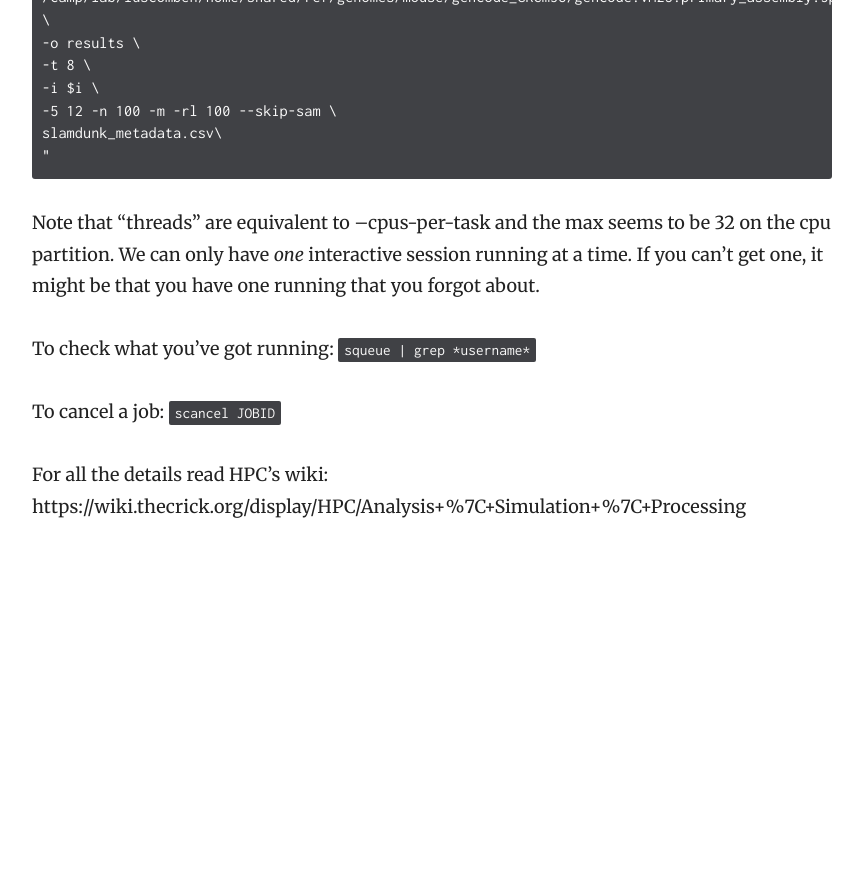
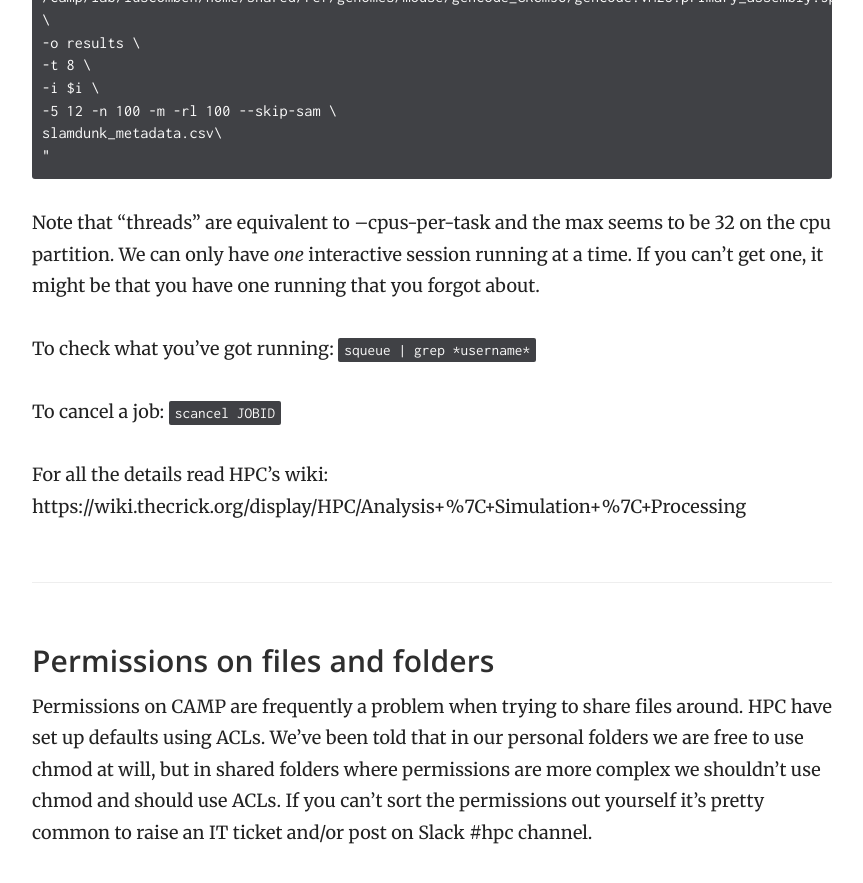
Before and after one commit to luslab/luslab.github.io, a Jekyll site: the page built from _docs/CAMP/intro.md, in a window 1280 px wide and 900 px high, scrolled down 3558 px. Shown: the top 883 px of the window, without its empty margins (358-1221 px from the left). Built offline with Jekyll 4.4.1, drawn with Linux system fonts in a browser that asks for light colours; before the commit the page ends 4132 px from its top, so only the background shows below that.

Commit message:
Update intro.md

```diff
--- a/_docs/CAMP/intro.md
+++ b/_docs/CAMP/intro.md
@@ -105,3 +105,7 @@ To cancel a job:
 `scancel JOBID`
 
 For all the details read HPC's wiki: https://wiki.thecrick.org/display/HPC/Analysis+%7C+Simulation+%7C+Processing
+
+### Permissions on files and folders
+
+Permissions on CAMP are frequently a problem when trying to share files around. HPC have set up defaults using ACLs. We've been told that in our personal folders we are free to use chmod at will, but in shared folders where permissions are more complex we shouldn't use chmod and should use ACLs. If you can't sort the permissions out yourself it's pretty common to raise an IT ticket and/or post on Slack #hpc channel.
```
